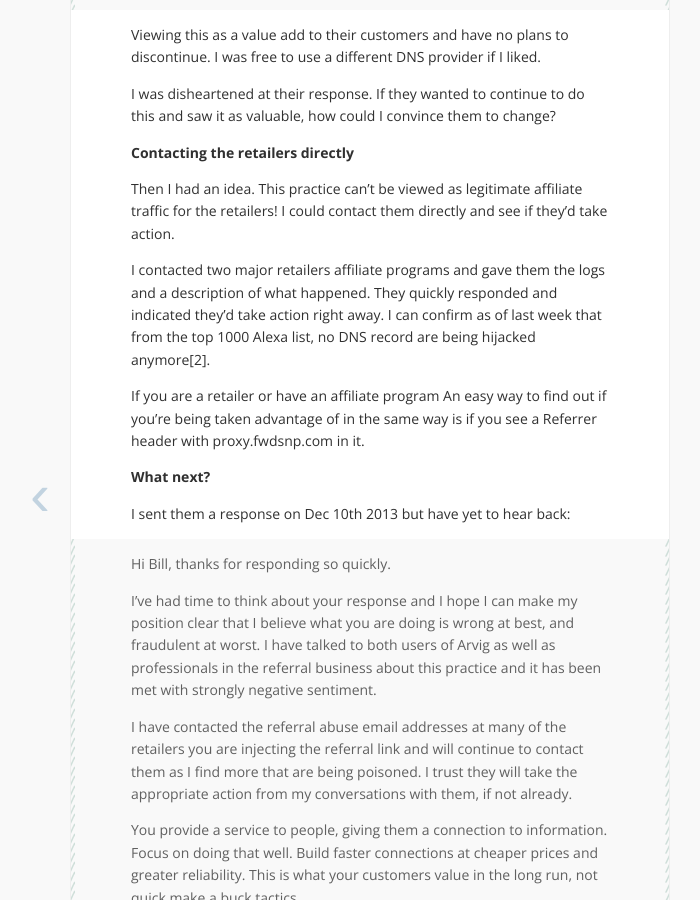
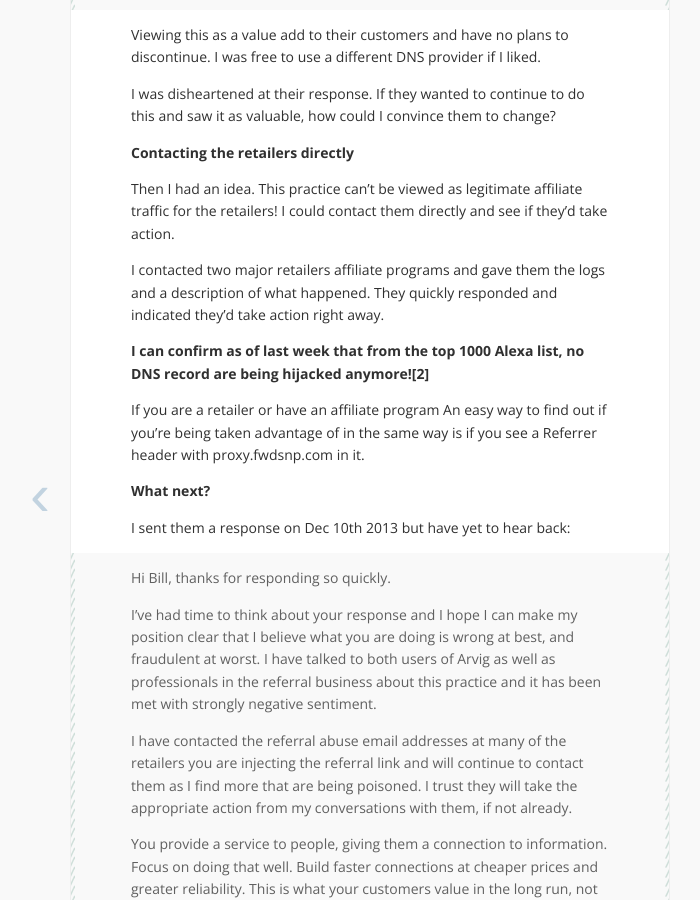
Before and after one commit to erichelgeson/erichelgeson.github.com, a Jekyll site: the page built from _posts/2013-12-31-i-fought-my-isps-bad-behavior-and-won.markdown, in a window 1280 px wide and 900 px high, scrolled down 1975 px. Shown: the whole window, without its empty margins (270-970 px from the left). Built offline with Jekyll 4.4.1, drawn with Linux system fonts in a browser that asks for light colours; Markdown is read by kramdown in place of the engine named in the settings; comment, search, counter and statistics services are not loaded.

Commit message:
More clear that i won.

```diff
--- a/_posts/2013-12-31-i-fought-my-isps-bad-behavior-and-won.markdown
+++ b/_posts/2013-12-31-i-fought-my-isps-bad-behavior-and-won.markdown
@@ -52,7 +52,9 @@ I was disheartened at their response. If they wanted to continue to do this and
 
 Then I had an idea. This practice can't be viewed as legitimate affiliate traffic for the retailers! I could contact them directly and see if they'd take action.
 
-I contacted two major retailers affiliate programs and gave them the logs and a description of what happened. They quickly responded and indicated they'd take action right away. I can confirm as of last week that from the top 1000 Alexa list, no DNS record are being hijacked anymore[2].
+I contacted two major retailers affiliate programs and gave them the logs and a description of what happened. They quickly responded and indicated they'd take action right away.
+
+**I can confirm as of last week that from the top 1000 Alexa list, no DNS record are being hijacked anymore![2]**
 
 If you are a retailer or have an affiliate program
 An easy way to find out if you're being taken advantage of in the same way is if you see a Referrer header with proxy.fwdsnp.com in it.
```
